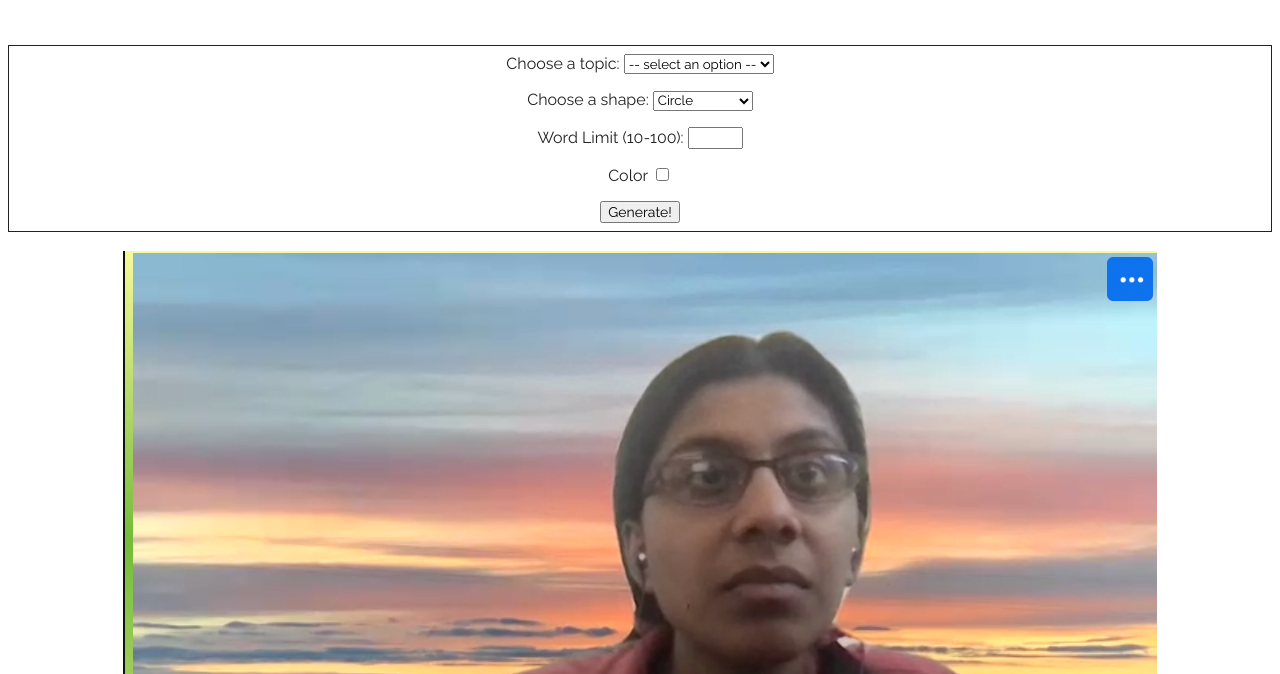
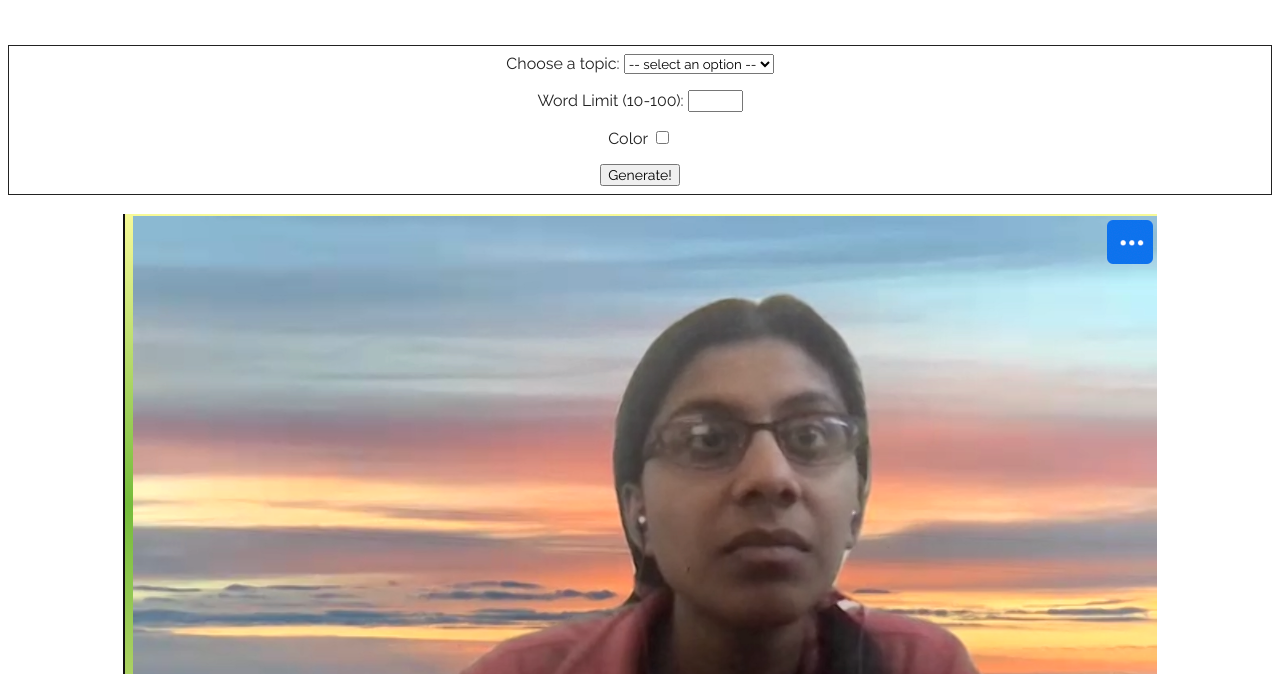
Before and after one commit to LAHacks21/WordCloud, a plain HTML site: page wordcloud.html in a window 1280 px wide. Shown: the part 126-800 px from the top of the page. Drawn offline with nearby package versions, Linux system fonts and the light colour scheme.

Commit message:
remove shapes

```diff
--- a/wordcloud.html
+++ b/wordcloud.html
@@ -28,18 +28,18 @@
                 <option value="ishika">ishika</option>
             </select>
         </div>
-        <div class="setting-item">
-            <label for="shapes">Choose a shape:</label>
-            <select name="shapes" id="shapes" onchange="updateWordCloud()">
-                <option value="circle">Circle</option>
-                <option value="square">Square</option>
-                <option value="twitter">Twitter</option>
-                <option value="LA Hacks">LA Hacks</option>
-                <option value="Golden Bear">Golden Bear</option>
-                <option value="Anteater">Anteater</option>
-                <option value="Bruins">Bruins</option>
-            </select>
-        </div>
+        <!-- <div class="setting&#45;item"> -->
+        <!--     <label for="shapes">Choose a shape:</label> -->
+        <!--     <select name="shapes" id="shapes" onchange="updateWordCloud()"> -->
+        <!--         <option value="circle">Circle</option> -->
+        <!--         <option value="square">Square</option> -->
+        <!--         <option value="twitter">Twitter</option> -->
+        <!--         <option value="LA Hacks">LA Hacks</option> -->
+        <!--         <option value="Golden Bear">Golden Bear</option> -->
+        <!--         <option value="Anteater">Anteater</option> -->
+        <!--         <option value="Bruins">Bruins</option> -->
+        <!--     </select> -->
+        <!-- </div> -->
         <div class="setting-item">
             <label for="num-words">Word Limit (10-100):</label>
             <input type="number" id="num-words" min="10" max="100" onchange="updateWordCloud()">
--- a/wordcloud.js
+++ b/wordcloud.js
@@ -1,16 +1,16 @@
-function getWordCloudURL(topic, shape, numWords, color) {
+function getWordCloudURL(topic, numWords, color) {
     var url = topic+".jpg";
-    console.log(topic, shape, numWords, color);
+    console.log(topic, numWords, color);
     return url;
 }
 
 function updateWordCloud() {
     var topic = document.getElementById("topics").value;
-    var shape = document.getElementById("shapes").value;
+    // var shape = document.getElementById("shapes").value;
     var numWords = document.getElementById("num-words").value;
     var color = document.getElementById("color").checked;
     var img = document.getElementById('wordcloudimg');
-    img.src = getWordCloudURL(topic, shape, numWords, color);
+    img.src = getWordCloudURL(topic, numWords, color);
     img.alt = "Word Cloud of " + topic;
 }
 
```
